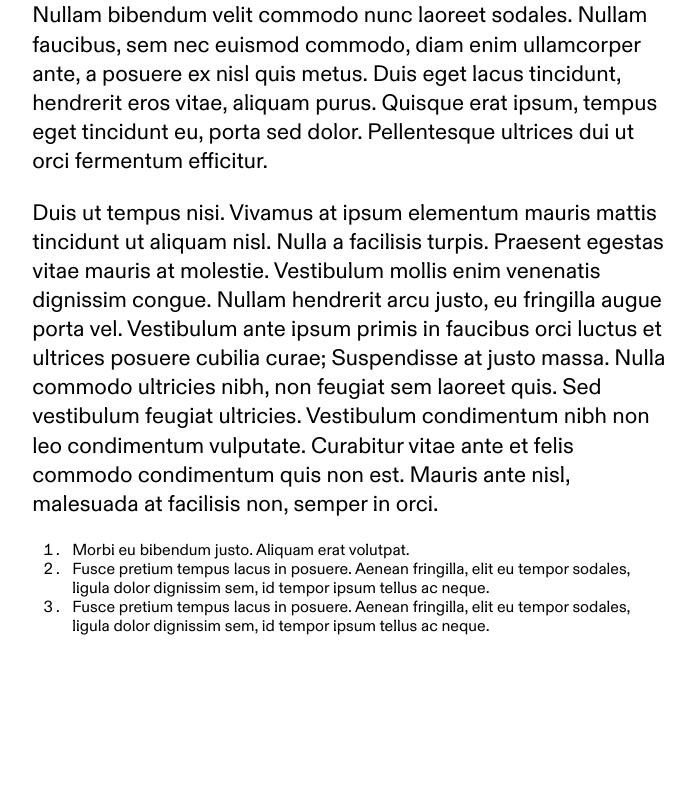
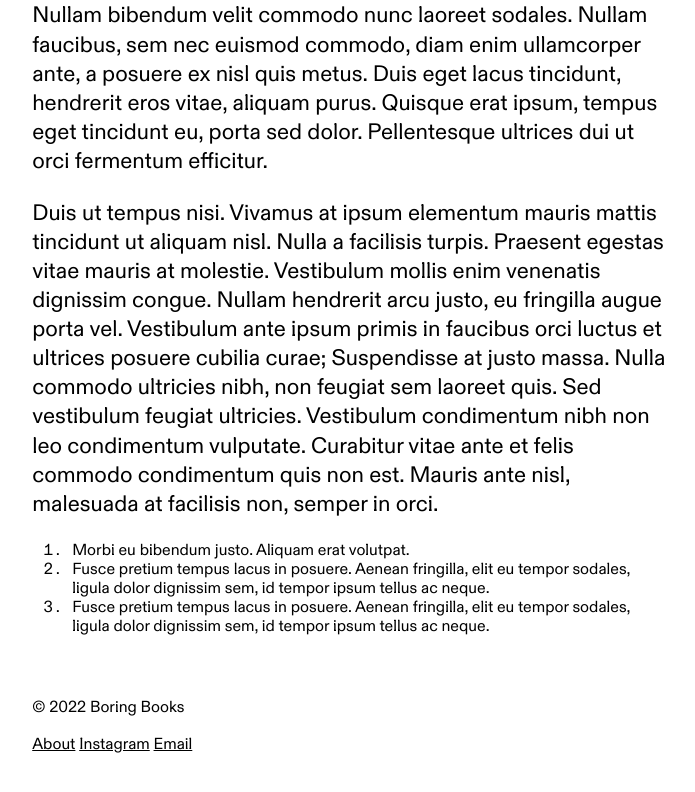
Before and after one commit to printerscanner/blog-design, a plain HTML site: page post_template.html in a window 1280 px wide. Shown: the part 1716-2508 px from the top of the page, without its empty margins (291-986 px from the left). Before the commit the page ends 2414 px from the top, so only its background shows below. Drawn offline with Linux system fonts and the light colour scheme.

Commit message:
auto commit

```diff
--- a/post_template.html
+++ b/post_template.html
@@ -91,6 +91,12 @@
 				sem, id tempor ipsum tellus ac neque.
 			</li>
 		</ol>
+		<footer>
+		<p class="copyright">&copy; 2022 Boring Books</p>
+		<a href="">About</a>
+		<a href="">Instagram</a>
+		<a href="">Email</a>
+	</footer>
 	</section>
 
 </body>
--- a/style.css
+++ b/style.css
@@ -57,6 +57,7 @@ footer {
 	display: block;
 	margin: auto;
 	width: 100%;
+	padding-top: 30px;
 }
 
 .title {
@@ -163,6 +164,10 @@ img {
 	font-weight: bold;
 }
 
+.copyright {
+	font-size: 1em !important;
+}
+
 @media only screen and (max-width: 1000px) {
 	.span-3 {
 		grid-column-end: span 10;
```
